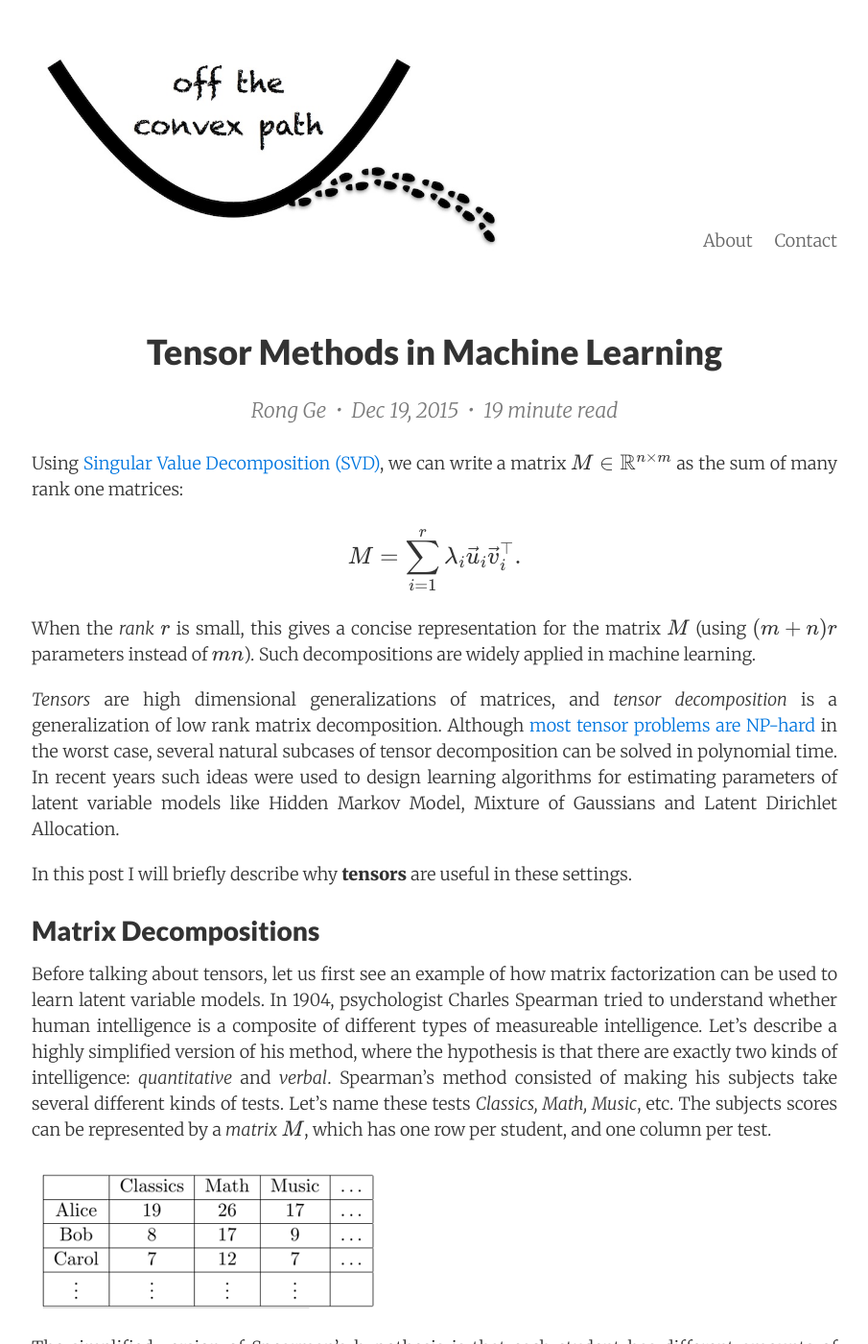
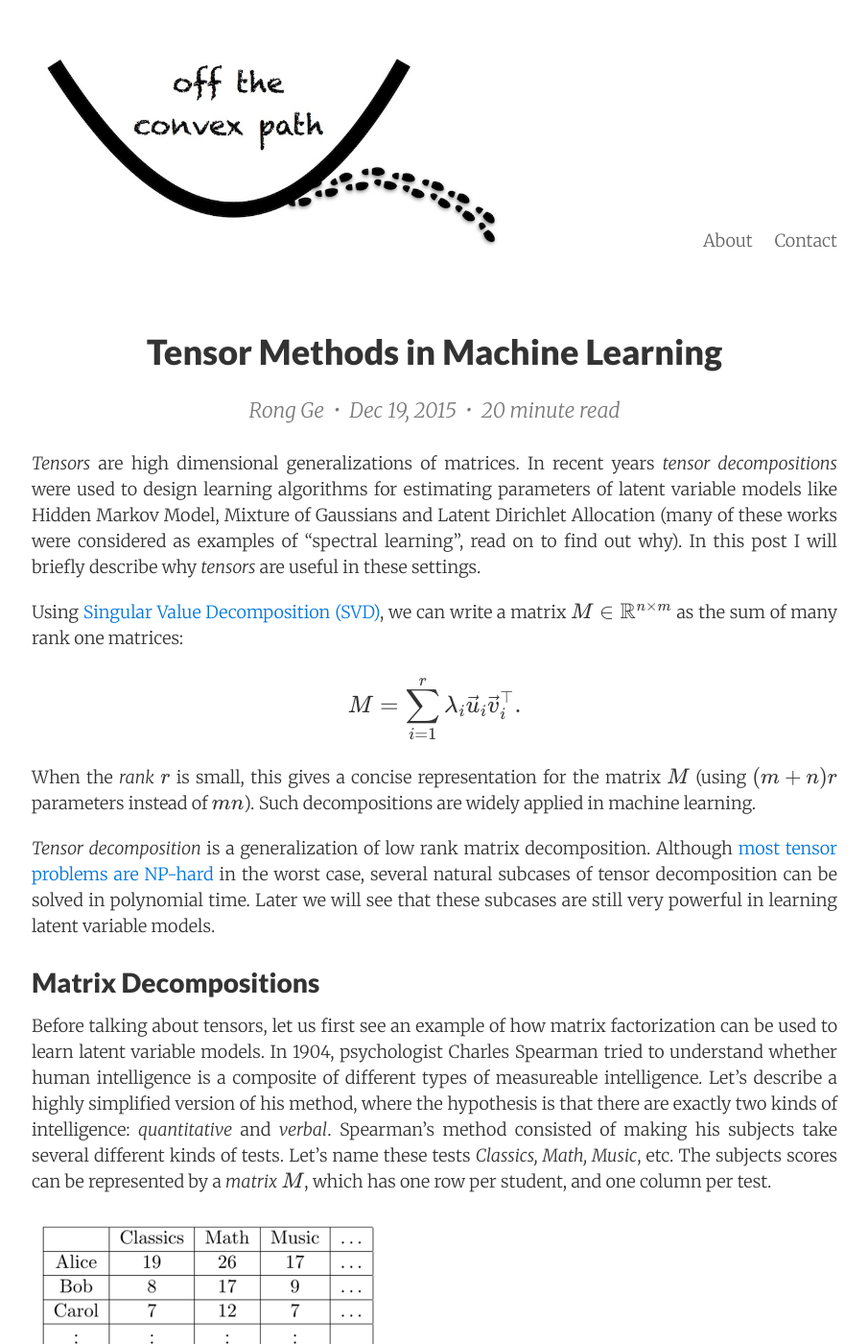
Before and after one commit to offconvex/offconvex.github.io, a Jekyll site: the page built from _posts/2015-12-19-tensor-decompositions.md, in a window 1280 px wide and 1400 px high. Shown: the whole window at 96% size, without its empty margins (187-1092 px from the left). Built offline with Jekyll 4.4.1, drawn with Linux system fonts in a browser that asks for light colours; nearby versions of some CDN libraries; formulas are drawn with MathJax 3; comment, search, counter and statistics services are not loaded.

Commit message:
Update 2015-12-19-tensor-decompositions.md

```diff
--- a/_posts/2015-12-19-tensor-decompositions.md
+++ b/_posts/2015-12-19-tensor-decompositions.md
@@ -5,6 +5,8 @@ date:       2015-12-19 9:00:00
 author:     Rong Ge
 visible:    False
 ---
+
+*Tensors* are high dimensional generalizations of matrices. In recent years *tensor decompositions* were used to design learning algorithms for estimating parameters of latent variable models like Hidden Markov Model, Mixture of Gaussians and Latent Dirichlet Allocation (many of these works were considered as examples of "spectral learning", read on to find out why). In this post I will briefly describe why *tensors* are useful in these settings.
 
 Using [Singular Value Decomposition (SVD)](https://en.wikipedia.org/wiki/Singular_value_decomposition), we can write a matrix $M \in \mathbb{R}^{n\times m}$ as the sum of many rank one matrices:
 
@@ -14,9 +16,7 @@ $$
 
 When the *rank* $r$ is small, this gives a concise representation for the matrix $M$ (using $(m+n)r$ parameters instead of $mn$). Such decompositions are widely applied in machine learning.
 
-*Tensors* are high dimensional generalizations of matrices, and *tensor decomposition* is a generalization of low rank matrix decomposition. Although [most tensor problems are NP-hard](http://arxiv.org/abs/0911.1393) in the worst case, several natural subcases of tensor decomposition can be solved in polynomial time. In recent years such ideas were used to design learning algorithms for estimating parameters of latent variable models like Hidden Markov Model, Mixture of Gaussians and Latent Dirichlet Allocation.
-
-In this post I will briefly describe why **tensors** are useful in these settings.
+*Tensor decomposition* is a generalization of low rank matrix decomposition. Although [most tensor problems are NP-hard](http://arxiv.org/abs/0911.1393) in the worst case, several natural subcases of tensor decomposition can be solved in polynomial time. Later we will see that these subcases are still very powerful in learning latent variable models.
 
 ##Matrix Decompositions
 
```
